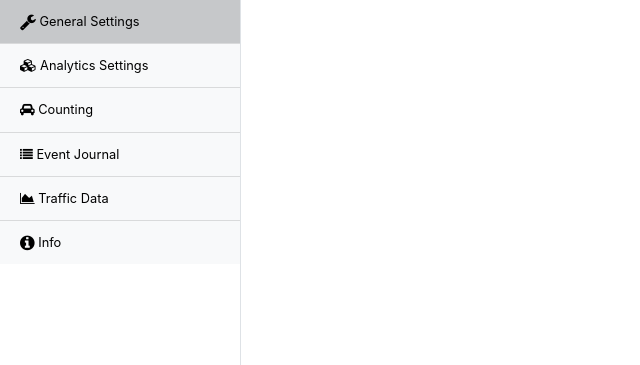
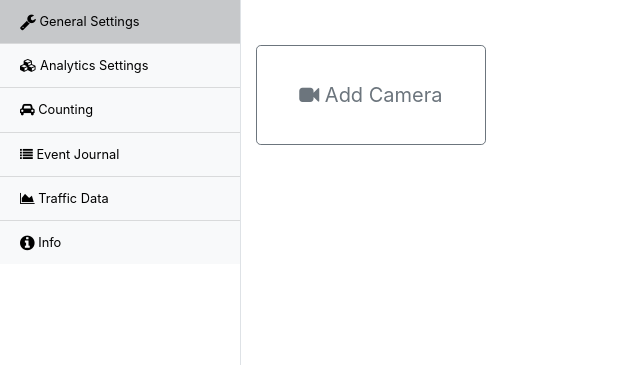
Before and after one commit to extrememan2016/aid, a Flask app: page / in a window 1280 px wide. Shown: the part 55-420 px from the top of the page, without its empty margins (0-640 px from the left). Run offline with Flask 2, Linux system fonts and the light colour scheme; a user stored in the database is signed in; data that the repository does not hold is empty; some libraries are stand-ins or nearby versions.

Commit message:
everythingdone

```diff
--- a/app/app.py
+++ b/app/app.py
@@ -262,7 +262,7 @@ def home():
     allcams = Camera.query.filter_by(did=ID).first() # ch_v0r96 (added by m.taheri)
     del ID
     #row = list(read_from_db('CAMS_VALID')) # ch_v0r96 (commented by m.taheri)
-    validcams = Camera.query.with_entities(Camera.did,Camera.isenable,Camera.isvalid,Camera.pingok).all()
+    validcams = Camera.query.with_entities(Camera.did,Camera.url_cam,Camera.isenable,Camera.isvalid,Camera.pingok).all()
 
     #pprint(validcams)
     # if request from html
@@ -274,7 +274,7 @@ def home():
         verify_indx = -1
         submit = 0
         IP_add = key_url = ''
-        cam_num = 16
+        cam_num = Camera.query.count()
         vid_dirname = 'static/videos/' # ch_v0r87 (added)
 
         if str(request.form.getlist('actions')[0]) == 'submit':#if request.form.post['actions']# submit button clicked else calib button clicked
@@ -284,16 +284,23 @@ def home():
         elif str(request.form.getlist('actions')[0]) == 'analytic':# ch_v0r87 (added)
             submit = 3 # ch_v0r87 (added)
 
+
         for key in request.form:
-            for i in range(1,cam_num+1):
-                if key.startswith(str(i)+'_'):
-                    ID = str(i)
+            for cam in validcams:
+                if key.startswith(str(cam.did)+'_'):
+                    ID = str(cam.did)
                     """ ind_row = i+(i-1)*2
                     cam_en_val = row[ind_row]
                     cam_valid_val = row[ind_row+1] """
-                    print(i)
-                    cam_en_val=validcams[i-1].isenable
-                    cam_valid_val=validcams[i-1].isvalid
+                    print(cam.did)
+
+                    selectedcam=Camera.query.filter_by(did=cam.did).first()
+
+                    pprint(validcams)
+
+
+                    cam_en_val = selectedcam.isenable
+                    cam_valid_val = selectedcam.isvalid
 
 
                     if key.endswith("_URL"):
@@ -303,7 +310,17 @@ def home():
                     elif key.endswith("_rm"):
                         cam_remove_val = request.form.get(str(key),"")
                     break
+
         if submit == 1:
+
+            #################################
+
+            if cam_en_val is None : # ch_v0r96 (added by m.taheri)
+                cam_en_val = 1
+                selectedcam.pingok = 1
+                db.session.commit()
+            #################################
+
             # If Cam Enable is 'ON'
             if cam_en_val_temp == 'on':
                 if cam_en_val == 0:
@@ -351,7 +368,7 @@ def home():
                 cam_valid_str = "cam_"+str(ID)+"_valid" # not using in ch_v0r96 (added by m.taheri)
                 write_to_db_cams(cam_en_str,cam_en_val,cam_valid_str,cam_valid_val,key_url, IP_add, str(ID))
                 #row = list(read_from_db('CAMS_VALID')) # ch_v0r96 (commented by m.taheri)
-                validcams = Camera.query.with_entities(Camera.did,Camera.isenable,Camera.isvalid,Camera.pingok).all()  # ch_v0r96 (added by m.taheri)
+                validcams = Camera.query.with_entities(Camera.did,Camera.url_cam,Camera.isenable,Camera.isvalid,Camera.pingok).all()  # ch_v0r96 (added by m.taheri)
             return render_template('index.html',validcams=validcams, allcams=allcams )  # ch_v0r91 (row --> row_val and  'row=row_cam' added)
         elif  submit == 2:
             #session['ID'] = str(ID)
@@ -405,6 +422,31 @@ def info():
     row_cam = list(read_from_db("CAM_"+ID))
     return render_template('info.html', row=row_cam)
 
+
+#============================= create new camera =======================================
+@app.route('/createcam',methods=['POST'])
+@flask_login.login_required
+def createcam():
+    if flask_login.current_user.username =='user':
+        return redirect(url_for('event'))
+    newcam = Camera()
+    db.session.add(newcam)
+    db.session.commit()
+    return redirect(url_for('home'))
+#============================= remove camera =======================================
+@app.route('/deletecam',methods=['POST'])
+@flask_login.login_required
+def deletecam():
+    if flask_login.current_user.username =='user':
+        return redirect(url_for('event'))
+
+    if request.method == 'POST':
+        camid = request.form['camid']
+
+    cam = Camera.query.filter_by(did=camid).first()
+    db.session.delete(cam)
+    db.session.commit()
+    return redirect(url_for('home'))
 #============================= event =======================================
 @app.route('/event', methods=['GET', 'POST'])
 @flask_login.login_required
--- a/app/templates/index.html
+++ b/app/templates/index.html
@@ -57,7 +57,7 @@
 
 
 
-<div class="row">
+<div class="row" id="refresher">
 
 
 {% for validcam in validcams %}
@@ -65,10 +65,15 @@
 
 <div class="col-xs-6 col-sm-3 placeholder">
         <div class="item{{validcam.did}}">
-        {% if validcam.isvalid ==0 %} <!-- Camera not registered -->
+        {% if validcam.url_cam == None %}
+        <button  type="button" style ="height: 50%;" class="btn btn-outline-danger btn-lg btn-block btnitem" data-toggle="modal" data-target="#editModal_{{validcam.did}}"><i class="fa fa-times" aria-hidden="true"></i>
+            &nbsp;Edit Camera</button>
+        <button  type="button" style ="height: 50%;" class="btn btn-outline-danger btn-lg btn-block btnitem" data-toggle="modal" id="removecam{{validcam.did}}" onclick="deletecam({{validcam.did}})" ><i class="fa fa-times" aria-hidden="true"></i>
+              &nbsp;Remove Camera</button>
+        {% elif validcam.isvalid ==0 %} <!-- Camera not registered -->
          <button  type="button" class="btn btn-outline-secondary btn-lg btn-block btnitem" data-toggle="modal" data-target="#editModal_{{validcam.did}}"><i class="fa fa-video-camera"></i>&nbsp;Cam {{validcam.did}}</button>
-        {% else %} <!-- Camera registered -->
-        {% if validcam.isenable ==1 and validcam.pingok ==1 %} <!-- Camera is Enable and online -->
+        <!-- Camera registered -->
+        {% elif validcam.isenable ==1 and validcam.pingok ==1 %} <!-- Camera is Enable and online -->
              <div class="container item">
                 <img style="cursor:pointer;" class="img-responsive" id="cam_{{validcam.did}}" height="120" width="200" data-toggle="modal" data-target="#editModal_{{validcam.did}}"  />
                 <div class="centered"><i class="fa fa-check-circle"></i>Camera {{validcam.did}} online</div>
@@ -77,11 +82,17 @@
              <button  type="button" class="btn btn-outline-danger btn-lg btn-block btnitem" data-toggle="modal" data-target="#editModal_{{validcam.did}}"><i class="fa fa-times" aria-hidden="true"></i>
             &nbsp;Camera offline</button>
         {% endif %}
-        {% endif %}
         </div>
 </div>
 
 {% endfor %}
+<div class="col-xs-6 col-sm-3 placeholder">
+   <button  type="button" class="btn btn-outline-secondary btn-lg btn-block btnitem" data-toggle="modal" id="addcam"><i class="fa fa-video-camera"></i>&nbsp;Add Camera</button>
+
+</div>
+
+
+
 
 
 </div>
@@ -105,9 +116,9 @@
                 <div class="form-group">
                     <label for="URL_{{validcam.did}}" class="control-label">Cam{{validcam.did}} URL:</label>
                     <input type="text" class="form-control" id="URL_{{validcam.did}}" name="{{validcam.did}}_URL" placeholder="URL-Path"> <!-- ch_v0r87 {rtsp or http}://{user}:{pass}@{IP-address}/{url-path}" >  -->
-                    {% if validcams[2] ==1 %}
+                    {% if validcam[2] ==1 %}
                         <div class="input-group-prepend">
-                            <span class="input-group-text"><input id="{{validcam.did}}_en" name="{{validcam.did}}_en" type="checkbox" aria-label="Checkbox for following text input" {% if validcams[1]==1 %}checked{% endif %}>  Enable  </span>
+                            <span class="input-group-text"><input id="{{validcam.did}}_en" name="{{validcam.did}}_en" type="checkbox" aria-label="Checkbox for following text input" {% if validcam.isenable==1 %}checked{% endif %}>  Enable  </span>
                             <span class="input-group-text" data-toggle="collapse" href="#collapseExample" ><input id="{{validcam.did}}_rm" name="{{validcam.did}}_rm" type="checkbox"  aria-label="Checkbox for following text input" >  Remove  </span>
                             <!-- collapse remove-warning for modals -->
                             <div class="collapse" id="collapseExample">
@@ -122,7 +133,7 @@
       </div>
 
       <div class="modal-footer">
-         {% if validcams[2] ==1 %}
+         {% if validcam[2] ==1 %}
              <button id="calib_{{validcam.did}}" type="submit" name="actions" value="calib" class="btn btn-primary"  form="form{{validcam.did}}"  {% if validcams[1] ==0 or validcams[3] ==0 %} disabled{% endif %}>Calibration</button>
              <button id="analytic" type="submit" name="actions" value="analytic" class="btn btn-primary"  form="form{{validcam.did}}"  {% if validcams[1] ==0 or validcams[3] ==0 %} disabled{% endif %}>Analytic</button>
          {% endif %}
@@ -181,4 +192,48 @@
     });
 </script>
 
+<script>
+  $(document).ready(function() {
+
+    $('#addcam').click(function() {
+      $.ajax({
+        url: '/createcam',
+        type: 'POST',
+        success: function(response) {
+          console.log(response);
+          window.location.reload();
+        },
+        error: function(error) {
+          console.log(error);
+        }
+
+      });
+    });
+
+
+
+  });
+
+
+
+  function deletecam(camid) {
+        $.ajax({
+        url: '/deletecam',
+        type: 'POST',
+        data: {camid: camid},
+        success: function(response) {
+          console.log(response);
+          window.location.reload();
+        },
+        error: function(error) {
+          console.log(error);
+        }
+
+      });
+
+      }
+
+</script>
+
+
 {% endblock %}
--- a/app/templates/layout.html
+++ b/app/templates/layout.html
@@ -107,7 +107,7 @@
 
 
         <div class="placeholders"id="page-content-wrapper">
-          <div class="container-fluid" align="center">
+          <div class="container-fluid" align="center" id="cfo">
 
         {% block content %}
 
```
Also changed, not shown: app/your_app/utils.py (+7 -6 lines).
